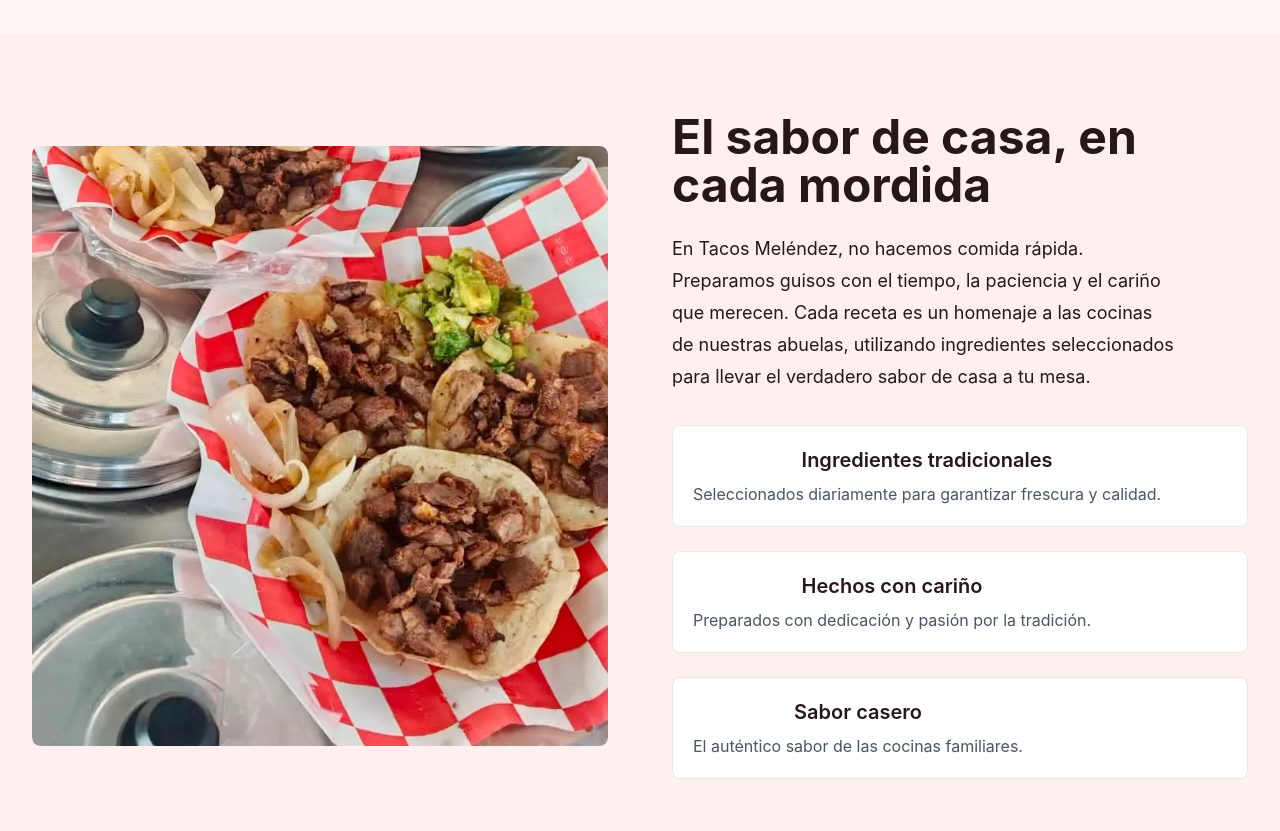
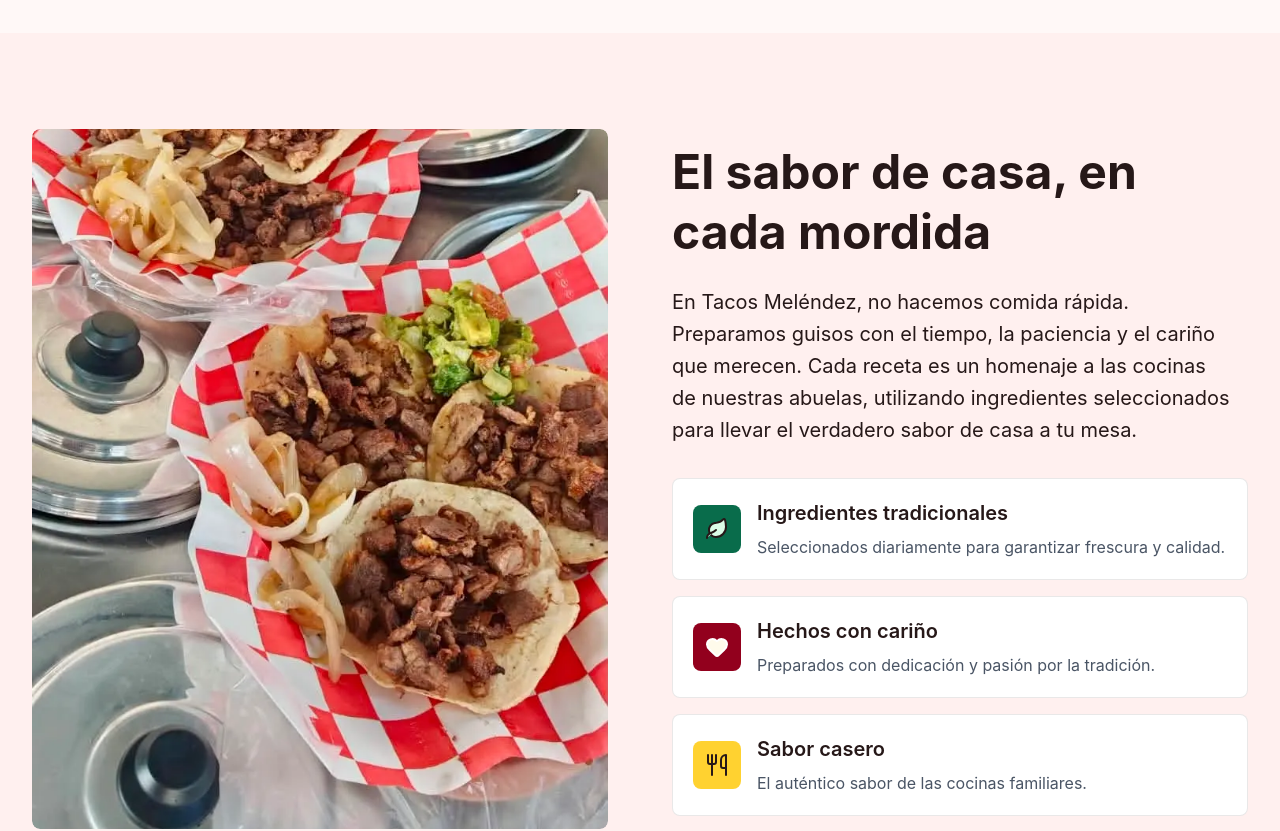
Before and after one commit to IvanPuenteB/tacos-melendez, a React (Vite) app: page / in a window 1280 px wide. Shown: the part 860-1691 px from the top of the page. Built offline with nearby package versions, Linux system fonts and the light colour scheme.

Commit message:
updating about section

```diff
--- a/src/components/About.jsx
+++ b/src/components/About.jsx
@@ -1,31 +1,33 @@
-
+import { Leaf, Utensils, Heart } from "lucide-react";
 
 function About() {
   return (
-      <section id="about" className="about h-auto max-h-svh py-20 bg-(--inverse-primary)">
+    <section
+      id="about"
+      className="about bg-(--inverse-primary) py-20 lg:py-24"
+    >
+      <div className="max-w-7xl mx-auto px-6 lg:px-8">
+        <div className="grid grid-cols-1 lg:grid-cols-2 gap-12 lg:gap-16 items-center">
 
-
-      <div className="container max-w-7xl mx-auto px-6 lg:px-8">
-        <div className="grid grid-cols-1 lg:grid-cols-2 gap-12 lg:gap-16 items-center">
           {/* Imagen */}
-          <div className="w-full h-125 lg:h-150 overflow-hidden rounded-lg">
+          <div className="w-full h-[600px] lg:h-[700px] overflow-hidden rounded-lg">
             <img
               src="../src/assets/images/about.webp"
               alt="Tacos Meléndez"
-              className="w-full h-full object-cover rounded-lg"
+              className="w-full h-full object-cover object-center rounded-lg"
             />
           </div>
 
           {/* Contenido */}
-          <div className="flex flex-col gap-8">
+          <div className="flex flex-col justify-center gap-8">
 
+            {/* Texto */}
             <div>
-              <h2 className="text-4xl lg:text-5xl font-bold text-left mb-6">
+              <h2 className="text-4xl lg:text-5xl font-bold text-left mb-6 leading-tight">
                 El sabor de casa, en cada mordida
               </h2>
 
-
-              <p className="text-lg leading-8 text-left text-balance">
+              <p className="text-lg lg:text-xl leading-8 text-left text-balance">
                 En Tacos Meléndez, no hacemos comida rápida. Preparamos guisos
                 con el tiempo, la paciencia y el cariño que merecen. Cada
                 receta es un homenaje a las cocinas de nuestras abuelas,
@@ -35,12 +37,15 @@
             </div>
 
             {/* Características */}
-            <div className="flex flex-col gap-6">
+            <div className="flex flex-col gap-4">
 
               {/* Ingredientes tradicionales */}
-              <div className="flex items-start gap-4 p-5 bg-white border border-[#2C1E1E]/10 rounded-lg hover:border-green-700 transition-colors">
-                <div>
+              <div className="flex items-center gap-4 p-5 bg-white border border-[#2C1E1E]/10 rounded-lg hover:border-green-700 transition-colors">
+                <div className="p-3 bg-(--secondary) rounded-lg text-secondary shrink-0">
+                  <Leaf className="w-6 h-6 fill-green-100" />
+                </div>
 
+                <div className="text-left">
                   <h3 className="text-xl font-semibold text-[#261818] mb-2">
                     Ingredientes tradicionales
                   </h3>
@@ -53,8 +58,12 @@
               </div>
 
               {/* Hechos con cariño */}
-              <div className="flex items-start gap-4 p-5 bg-white border border-[#2C1E1E]/10 rounded-lg hover:border-red-700 transition-colors">
-                <div>
+              <div className="flex items-center gap-4 p-5 bg-white border border-[#2C1E1E]/10 rounded-lg hover:border-red-700 transition-colors">
+                <div className="p-3 bg-(--primary-container) rounded-lg text-(--on-primary) shrink-0">
+                  <Heart className="fill-amber-50" />
+                </div>
+
+                <div className="text-left">
                   <h3 className="text-xl font-semibold text-[#261818] mb-2">
                     Hechos con cariño
                   </h3>
@@ -66,8 +75,12 @@
               </div>
 
               {/* Sabor casero */}
-              <div className="flex items-start gap-4 p-5 bg-white border border-[#2C1E1E]/10 rounded-lg hover:border-yellow-600 transition-colors">
-                <div>
+              <div className="flex items-center gap-4 p-5 bg-white border border-[#2C1E1E]/10 rounded-lg hover:border-yellow-600 transition-colors">
+                <div className="p-3 bg-amber-300 rounded-lg text-secondary shrink-0">
+                  <Utensils className="fill-amber-300" />
+                </div>
+
+                <div className="text-left">
                   <h3 className="text-xl font-semibold text-[#261818] mb-2">
                     Sabor casero
                   </h3>
```
